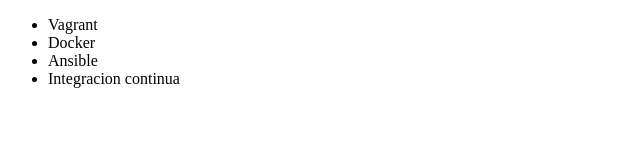
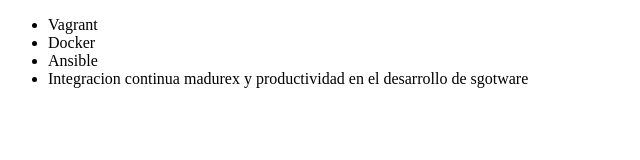
Before and after one commit to Georgeerazo/alura-git, a plain HTML site: page index.html in a window 1280 px wide. Shown: the whole page, without its empty margins (0-640 px from the left). Drawn offline with Linux system fonts and the light colour scheme.

Commit message:
Renombrando el curso de integración continua

```diff
--- a/index.html
+++ b/index.html
@@ -9,7 +9,7 @@
          <li> Vagrant </li>
          <li> Docker </li>
          <li> Ansible </li>
-         <li> Integracion continua </li>
+         <li> Integracion continua madurex y productividad en el desarrollo de sgotware</li>
      </ul>
 </body>
 </html>
```
